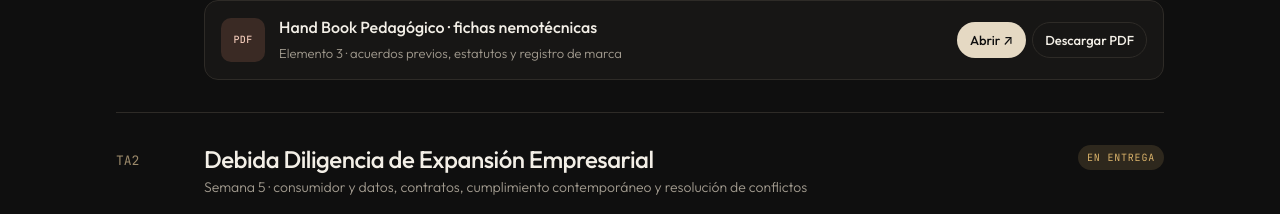
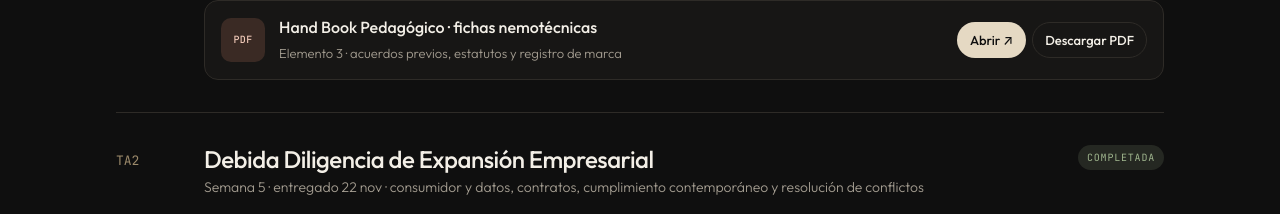
Before and after one commit to barbaravillada29-lang/dataroom-talent, a plain HTML site: page index.html in a window 1280 px wide. Shown: the part 1515-1729 px from the top of the page. Drawn offline with Linux system fonts and the light colour scheme.

Commit message:
Marca la TA2 como completada y actualiza el cronograma
Co-Authored-By: Claude Opus 5.5 <noreply@anthropic.com>
Claude-Session: https://claude.ai/code/session_018mufWPZrGGp9c32gWXHPYT

```diff
--- a/index.html
+++ b/index.html
@@ -181,7 +181,7 @@ const FOLDERS = [
    {t:'Informe escrito de consultoría con anexos',d:'Elemento 1 · APA 7 · versión ajustada con la retroalimentación del docente · matriz comparativa, ficha de acuerdos, revisión de la minuta S.A.S., rastreo marcario y matriz de brechas',ext:'pdf',open:'files/ta1/Informe_TA1_con_Anexos_TALENT.pdf',dl:'files/ta1/Informe_TA1_con_Anexos_TALENT.pdf'},
    {t:'Accountability · presentación al cliente',d:'Elemento 2 · 14 diapositivas',ext:'pdf',open:'files/ta1/Accountability_TA1_TALENT.pdf',dl:'files/ta1/Accountability_TA1_TALENT.pdf',alt:{label:'PowerPoint',dl:'files/ta1/Accountability_TA1_TALENT.pptx'}},
    {t:'Hand Book Pedagógico · fichas nemotécnicas',d:'Elemento 3 · acuerdos previos, estatutos y registro de marca',ext:'pdf',open:'files/ta1/Hand_Book_TALENT.pdf',dl:'files/ta1/Hand_Book_TALENT.pdf'}]},
- {id:'ta2',num:'TA2',k:'ta',title:'Debida Diligencia de Expansión Empresarial',desc:'Semana 5 · consumidor y datos, contratos, cumplimiento contemporáneo y resolución de conflictos',st:'p',files:[
+ {id:'ta2',num:'TA2',k:'ta',title:'Debida Diligencia de Expansión Empresarial',desc:'Semana 5 · entregado 22 nov · consumidor y datos, contratos, cumplimiento contemporáneo y resolución de conflictos',st:'c',files:[
    {t:'Informe escrito de consultoría con anexos',d:'Elemento 1 · APA 7 · listas de chequeo, inventario de contratos, aplicabilidad regulatoria, ensayo MASC y matriz de riesgos',ext:'pdf',open:'files/ta2/Informe_TA2_con_Anexos_TALENT.pdf',dl:'files/ta2/Informe_TA2_con_Anexos_TALENT.pdf'},
    {t:'Accountability · presentación al cliente',d:'Elemento 2 · 12 diapositivas',ext:'pdf',open:'files/ta2/Accountability_TA2_TALENT.pdf',dl:'files/ta2/Accountability_TA2_TALENT.pdf',alt:{label:'PowerPoint',dl:'files/ta2/Accountability_TA2_TALENT.pptx'}},
    {t:'Hand Book Pedagógico · fichas nemotécnicas',d:'Elemento 3 · política del consumidor, contratos y resolución de conflictos',ext:'pdf',open:'files/ta2/Hand_Book_TA2_TALENT.pdf',dl:'files/ta2/Hand_Book_TA2_TALENT.pdf'}]},
```
Also changed, not shown: 1 other file.
